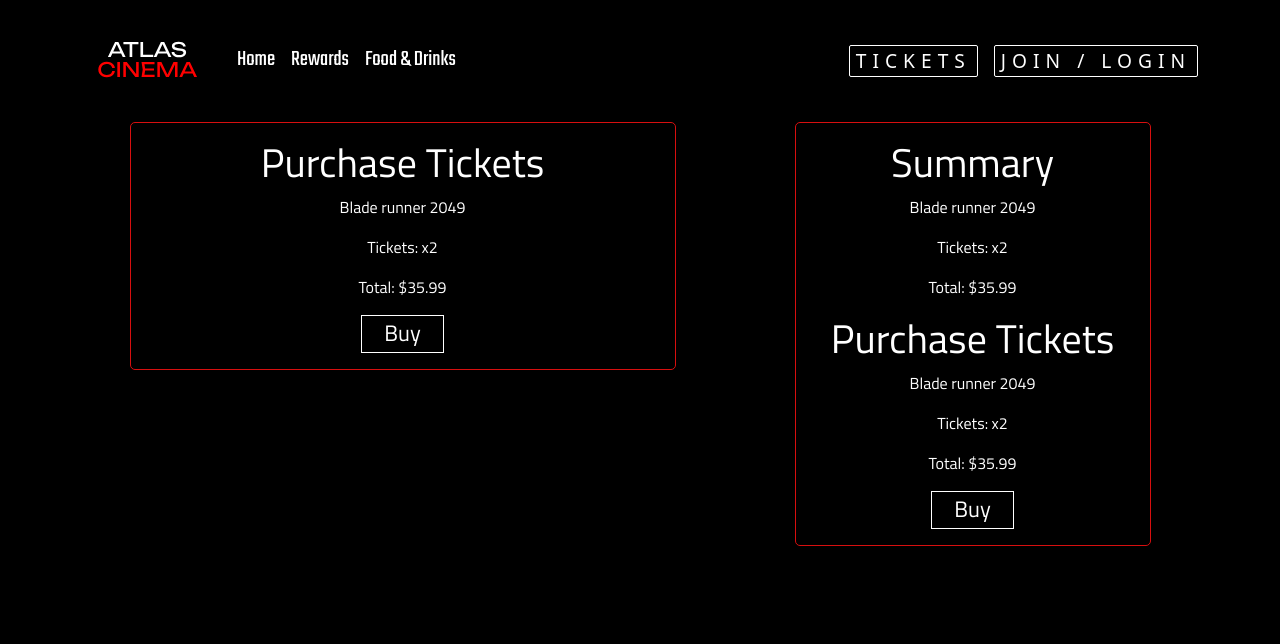
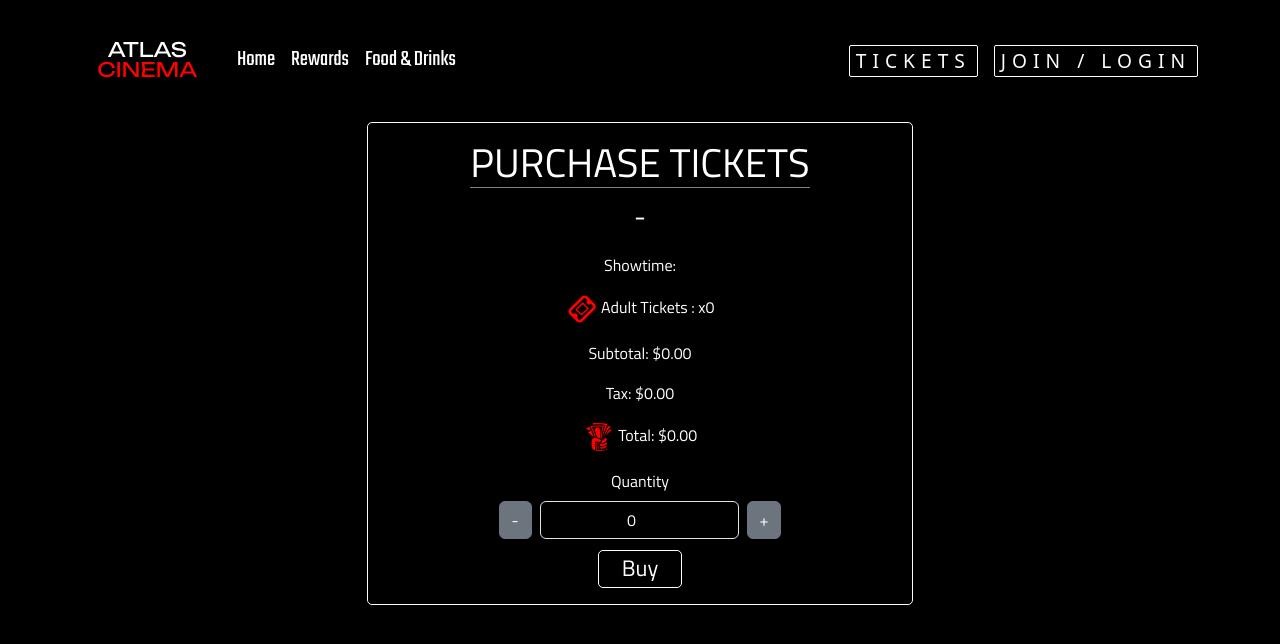
Before and after one commit to jonnyboi42/MovieSiteFrontEnd, a React (Vite) app: page /purchase in a window 1280 px wide. Shown: the top 644 px of the page. Built offline with nearby package versions, Linux system fonts and the light colour scheme; a web font is replaced by a local one.

Commit message:
Added Showtime Routing

```diff
--- a/src/components/Movies/Movies.jsx
+++ b/src/components/Movies/Movies.jsx
@@ -1,7 +1,7 @@
 import React, { useEffect } from 'react';
 import { useSelector, useDispatch } from 'react-redux';
 import { useNavigate } from 'react-router-dom';
-import { setLocation, setMovie, setMovieId } from '../../redux/movieSlice';
+import { setLocation, setMovie, setMovieId, setSelectedMovieTicketPrice } from '../../redux/movieSlice';
 import Container from 'react-bootstrap/Container';
 import Row from 'react-bootstrap/Row';
 import Col from 'react-bootstrap/Col';
@@ -11,7 +11,7 @@ const Movies = () => {
     const dispatch = useDispatch();
     const navigate = useNavigate();
 
-    // Get the location from Redux state
+    // Get the Currently Selected Movie Data from Redux state
     const selectedLocation = useSelector((state) => state.movie.selectedLocation);
     const selectedMovie = useSelector((state) => state.movie.selectedMovie);
     const selectedMovieId = useSelector((state) => state.movie.selectedMovieId);
@@ -51,10 +51,12 @@ const Movies = () => {
     };
 
     // Handle movie click
-    const handleMovieClick = (e, id, movieName, movieTickets, isNowPlaying) => {
+    const handleMovieClick = (e, id, movieName, movieTickets, isNowPlaying, ticketPrice) => {
         e.preventDefault();
         dispatch(setMovie(movieName)); // Update selected movie in Redux store
         dispatch(setMovieId(id));
+        dispatch(setSelectedMovieTicketPrice(ticketPrice));
+
         const route = isNowPlaying
             ? `/${selectedLocation.toLowerCase()}/movie/${id}`
             : `/comingsoon/movie/${id}`;
@@ -124,7 +126,9 @@ const Movies = () => {
                                         movie.id,
                                         movie.title,
                                         movie.ticketsAvailable,
-                                        isNowPlaying
+                                        isNowPlaying,
+                                        movie.ticketPrice,
+
                                     )
                                 }
                             >
--- a/src/components/PurchaseTicket/PurchaseTicket.jsx
+++ b/src/components/PurchaseTicket/PurchaseTicket.jsx
@@ -1,40 +1,77 @@
-import React from 'react'
+import React, { useState, useEffect } from 'react';
 import Container from 'react-bootstrap/Container';
 import Row from 'react-bootstrap/Row';
-import Col from 'react-bootstrap/Col';
+import ticketIcon from '../../assets/icons/ticketIcon.svg'
+import moneyIcon from '../../assets/icons/moneyIcon.svg'
+import { Col, Form, Button } from 'react-bootstrap';
+import { useSelector } from 'react-redux';
 
 const PurchaseTicket = () => {
+  // Get the currently selected Movie Data from Redux
+  const movieLocation = useSelector((state) => state.movie.selectedLocation);
+  const movieName = useSelector((state) => state.movie.selectedMovie);
+  const movieTicketPrice = useSelector((state) => state.movie.selectedMovieTicketPrice);
+  const movieShowTime = useSelector((state)=> state.movie.selectedMovieShowTime);
+
+  // States used within
+  const [ticketCount, setTicketCount] = useState(0);
+  const [totalPrice, setTotalPrice] = useState(0.0);
+  const [taxRate] = useState(0.08); // Set tax rate (8%)
+
+  // Update totalPrice whenever ticketCount or taxRate changes
+  useEffect(() => {
+    const subtotal = ticketCount * movieTicketPrice;
+    const taxAmount = subtotal * taxRate;
+    const total = subtotal + taxAmount;
+    setTotalPrice(total.toFixed(2));
+  }, [ticketCount, movieTicketPrice, taxRate]);
+
+  const handleIncrease = () => {
+    setTicketCount((prevCount) => prevCount + 1);
+  };
+
+  const handleDecrease = () => {
+    setTicketCount((prevCount) => (prevCount > 1 ? prevCount - 1 : 1));
+  };
+
   return (
     <Container>
       <Row>
-        <Col lg={6} className='mx-auto '>
-            <div className='purchase-ticket-info'>
-                <h1>Purchase Tickets</h1>
-                <p>Blade runner 2049</p>
-                <p>Tickets: x2</p>
-                <p>Total: $35.99</p>
-                <button className='purchase-button'>Buy</button>
-            </div>
+        <Col lg={6} className='mx-auto'>
+          <div className='purchase-ticket-info'>
+            <h1>PURCHASE TICKETS</h1>
+            <p><span className='movie-location'>{movieLocation}</span>- {movieName}</p>
+            <p>Showtime: {movieShowTime}</p>
 
+            <p> <img src={ticketIcon} alt="" /> Adult Tickets : x{ticketCount}</p>
+            <p>Subtotal: ${(ticketCount * movieTicketPrice).toFixed(2)}</p>
+            <p>Tax: ${(ticketCount * movieTicketPrice * taxRate).toFixed(2)}</p>
+            <p> <img src={moneyIcon} alt="" /> Total: ${totalPrice}</p>
+
+            <Form>
+              <Form.Group>
+                <Form.Label>Quantity</Form.Label>
+                <div className='d-flex align-items-center'>
+                  <Button variant='secondary' onClick={handleDecrease} className='me-2'>-</Button>
+                  <Form.Control
+                    className='quantity-button text-center'
+                    type='number'
+                    min='1'
+                    value={ticketCount}
+                    readOnly
+                  />
+                  <Button variant='secondary' onClick={handleIncrease} className='ms-2'>+</Button>
+                </div>
+              </Form.Group>
+            </Form>
+
+            <button className='purchase-button'>Buy</button>
+          </div>
         </Col>
-        <Col lg={4} className='mx-auto '>
-            <div className='purchase-ticket-info'>
-                <h1>Summary</h1>
-                <p>Blade runner 2049</p>
-                <p>Tickets: x2</p>
-                <p>Total: $35.99</p>
-                <h1>Purchase Tickets</h1>
-                <p>Blade runner 2049</p>
-                <p>Tickets: x2</p>
-                <p>Total: $35.99</p>
-                <button className='purchase-button'>Buy</button>
-            </div>
 
-        </Col>
       </Row>
     </Container>
+  );
+};
 
-  )
-}
-
-export default PurchaseTicket
+export default PurchaseTicket;
--- a/src/components/PurchaseTicket/purchaseticket.css
+++ b/src/components/PurchaseTicket/purchaseticket.css
@@ -1,20 +1,49 @@
-.purchase-ticket-info{
+.purchase-ticket-info {
     padding: 1em;
     display: flex;
     flex-direction: column;
     justify-content: center;
     align-items: center;
-    border: 1px solid rgb(215, 15, 15);
+    border: 1px solid rgb(252, 252, 252);
     border-radius: 5px;
     font-family: "Titillium Web", sans-serif;
     color: white;
+    text-align: center;
+    position: relative; /* To position the overlay */
+    /* background: url('https://cdn.prod.website-files.com/5a9ee6416e90d20001b20038/64f5dc75d0f286c98c7b4968_Rectangle%20(55).svg') center/cover no-repeat; */
 }
 
-.purchase-ticket-info{
-    text-align: center;
+.purchase-ticket-info::before {
+    content: '';
+    position: absolute;
+    top: 0;
+    left: 0;
+    width: 100%;
+    height: 100%;
+    background: rgba(0, 0, 0, 0.6); /* Black overlay with 60% opacity */
+    z-index: 0; /* Place behind content */
+    border-radius: 5px; /* Match parent border-radius */
 }
 
-.purchase-button{
+.purchase-ticket-info * {
+    position: relative; /* Ensure content stays above the overlay */
+    z-index: 1;
+}
+
+.purchase-ticket-info > h1:nth-of-type(1){
+    border-bottom: 1px solid gray;
+}
+
+.movie-location{
+    color: rgb(171, 167, 167);
+    font-size: 1.5rem;
+}
+
+.purchase-ticket-info > p:nth-of-type(1){
+    font-size: 1.7rem;
+}
+
+.purchase-button {
     background: none;
     border: 1px solid white;
     color: white;
@@ -22,3 +51,13 @@
     padding-left: 1em;
     padding-right: 1em;
 }
+
+.quantity-button{
+    background: none;
+    color: white;
+}
+
+.purchase-button{
+    margin-top: .5em;
+    border-radius: 5px;
+}
--- a/src/components/Showtimes/Showtimes.jsx
+++ b/src/components/Showtimes/Showtimes.jsx
@@ -1,9 +1,14 @@
 import React, { useEffect, useState } from 'react';
-import { useSelector } from 'react-redux';
+import { useNavigate } from 'react-router-dom';
+import { useSelector, useDispatch } from 'react-redux';
 import axios from 'axios';
 import Container from 'react-bootstrap/Container';
+import { setSelectedMovieTime } from '../../redux/movieSlice';
 
 const Showtimes = () => {
+  const dispatch = useDispatch();
+  const navigate = useNavigate();
+
   // Redux selectors
   const selectedLocation = useSelector((state) => state.movie.selectedLocation);
   const selectedMovieId = useSelector((state) => state.movie.selectedMovieId);
@@ -30,6 +35,14 @@ const Showtimes = () => {
     fetchMovies();
   }, [selectedLocation]); // Re-fetch if location changes
 
+  const handleShowTimeClick = (e, showTime) => {
+    e.preventDefault(); // Prevent default action of the event
+    dispatch(setSelectedMovieTime(showTime));
+    console.log('Showtime Selected:', showTime);
+
+    navigate('/purchase');
+  };
+
   // Find the selected movie
   const selectedMovie = movies.find((movie) => movie.id === selectedMovieId);
 
@@ -43,7 +56,11 @@ const Showtimes = () => {
         <section id="showtime-section">
           <div className="showtimes">
             {selectedMovie.showtimes.map((time, index) => (
-              <button key={index} className="showtime">
+              <button
+                key={index}
+                className="showtime"
+                onClick={(e) => handleShowTimeClick(e, time)} // Pass both event and time
+              >
                 {time}
               </button>
             ))}
--- a/src/redux/movieSlice.js
+++ b/src/redux/movieSlice.js
@@ -4,6 +4,8 @@ const initialState = {
     selectedLocation: null, //Tracks the currently selected location
     selectedMovie: "",
     selectedMovieId: "",
+    selectedMovieTicketPrice: "",
+    selectedMovieShowTime: "",
     cart: [] // Tracks Tickets Added To Cart
 
 };
@@ -24,10 +26,17 @@ const movieSlice = createSlice({
 
         setMovieId: (state, action) =>{
             state.selectedMovieId = action.payload;
+        },
+
+        setSelectedMovieTicketPrice: (state, action) =>{
+            state.selectedMovieTicketPrice = action.payload;
+        },
+        setSelectedMovieTime: (state, action)=>{
+            state.selectedMovieShowTime = action.payload;
         }
     }
 })
 
 
-export const { setLocation, setMovie, setMovieId} = movieSlice.actions;
+export const { setLocation, setMovie, setMovieId, setSelectedMovieTicketPrice, setSelectedMovieTime} = movieSlice.actions;
 export default movieSlice.reducer;
```
Also changed, not shown: src/assets/icons/moneyIcon.svg (added), src/assets/icons/ticketIcon.svg (added).
